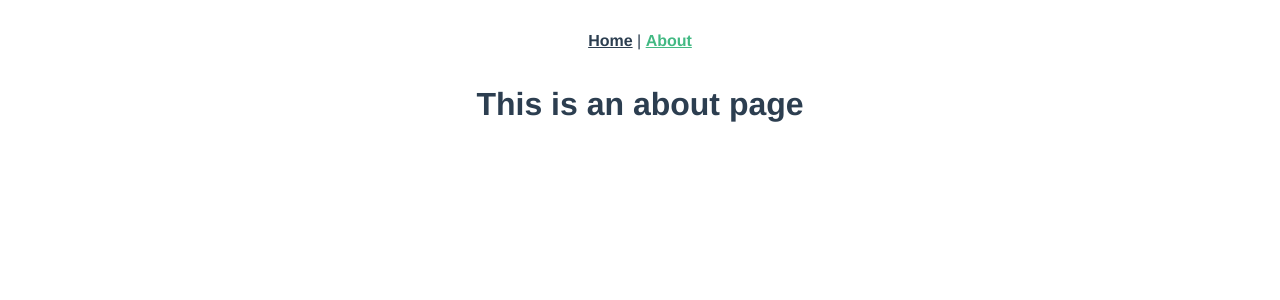
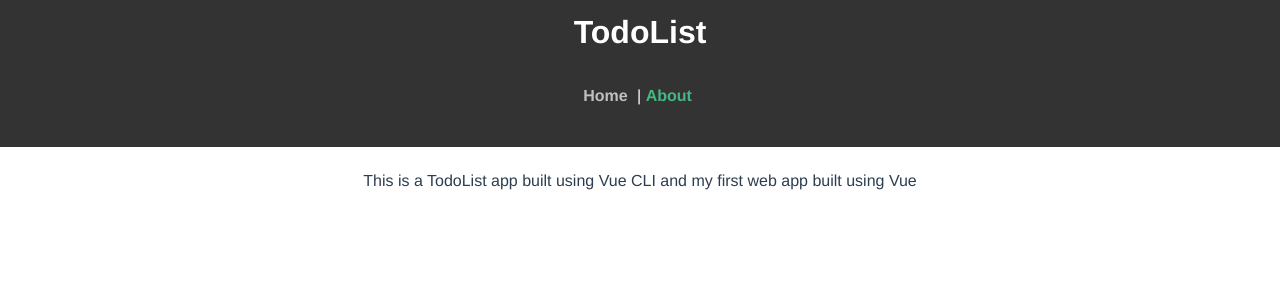
Before and after one commit to dpars88/Vue_1, a Vue app: page /about in a window 1280 px wide. Shown: the top 300 px of the page. Built offline with nearby package versions, Linux system fonts and the light colour scheme.

Commit message:
Reorder routes now that vue-router installed, add simple explanation on 'About' page

```diff
--- a/src/App.vue
+++ b/src/App.vue
@@ -1,12 +1,20 @@
 <template>
   <div id="app">
-    <div id="nav">
-      <router-link to="/">Home</router-link> |
-      <router-link to="/about">About</router-link>
-    </div>
+    <Header />
     <router-view/>
   </div>
 </template>
+
+<script>
+import Header from './components/Layout/Header'
+
+export default {
+  name: "app",
+  components: {
+    Header
+  }
+}
+</script>
 
 <style>
 #app {
@@ -23,7 +31,7 @@
 
 #nav a {
   font-weight: bold;
-  color: #2c3e50;
+  color: #c0c0c0;
 }
 
 #nav a.router-link-exact-active {
--- a/src/components/Layout/Header.vue
+++ b/src/components/Layout/Header.vue
@@ -1,6 +1,10 @@
 <template>
     <header class="header">
         <h1>TodoList</h1>
+    <div id="nav">
+      <router-link to="/">Home</router-link> |
+      <router-link to="/about">About</router-link>
+    </div>
     </header>
 </template>
 
@@ -21,5 +25,6 @@ export default {
     .header a {
         color: #fff;
         padding-right: 5px;
+        text-decoration: none;
     }
 </style>
--- a/src/views/About.vue
+++ b/src/views/About.vue
@@ -1,5 +1,7 @@
 <template>
   <div class="about">
-    <h1>This is an about page</h1>
+    <!-- <h1>About</h1> -->
+    <br>
+    <p>This is a TodoList app built using Vue CLI and my first web app built using Vue</p>
   </div>
 </template>
--- a/src/views/Home.vue
+++ b/src/views/Home.vue
@@ -1,6 +1,5 @@
 <template>
   <div id="app">
-    <Header/>
     <AddTodo v-on:add-todo="addTodo"/>
     <Todos v-bind:todos="todos" v-on:del-todo="deleteTodo" />
   </div>
@@ -8,7 +7,6 @@
 
 <script>
 import Todos from '../components/Todos'
-import Header from '../components/Layout/Header'
 import AddTodo from '../components/AddTodo'
 import axios from 'axios'
 
@@ -16,7 +14,6 @@ export default {
   name: 'Home',
   components: {
     Todos,
-    Header,
     AddTodo
   },
   data() {
```
